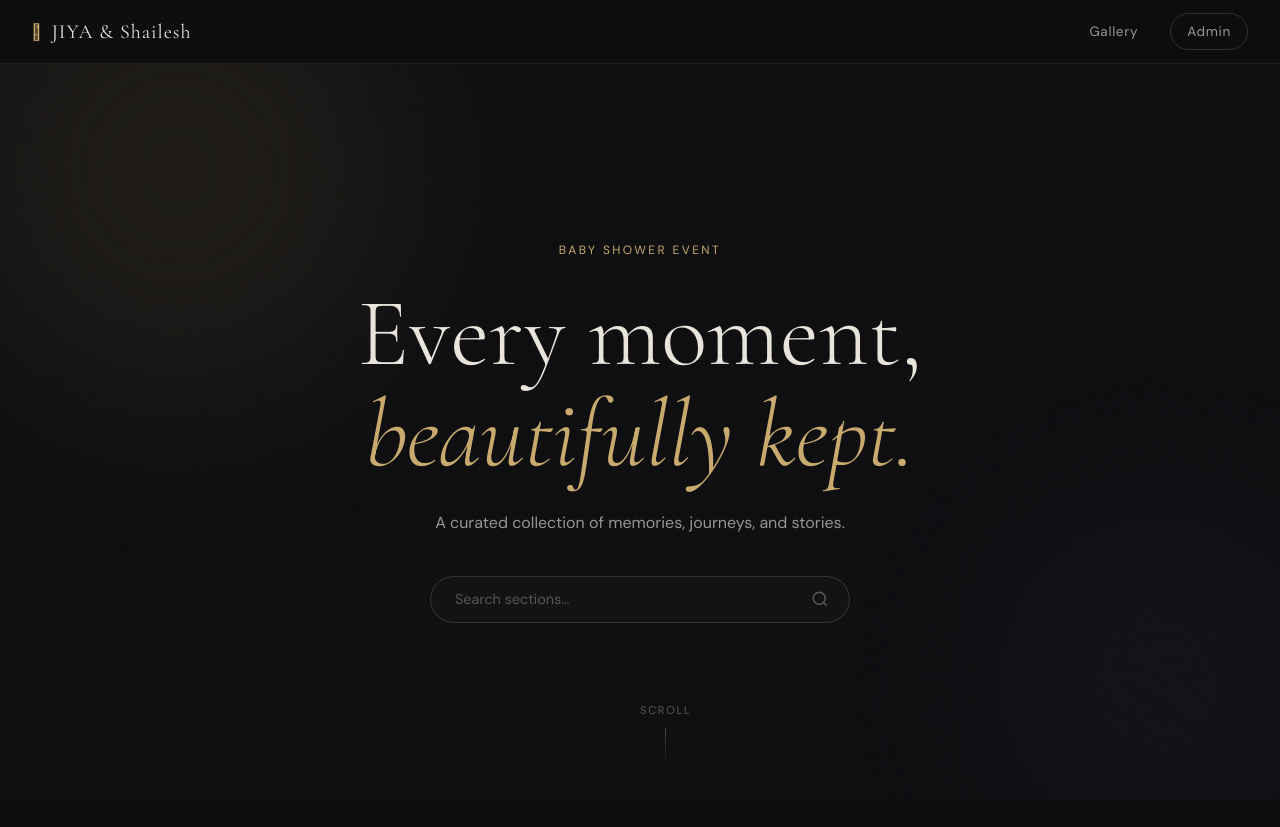
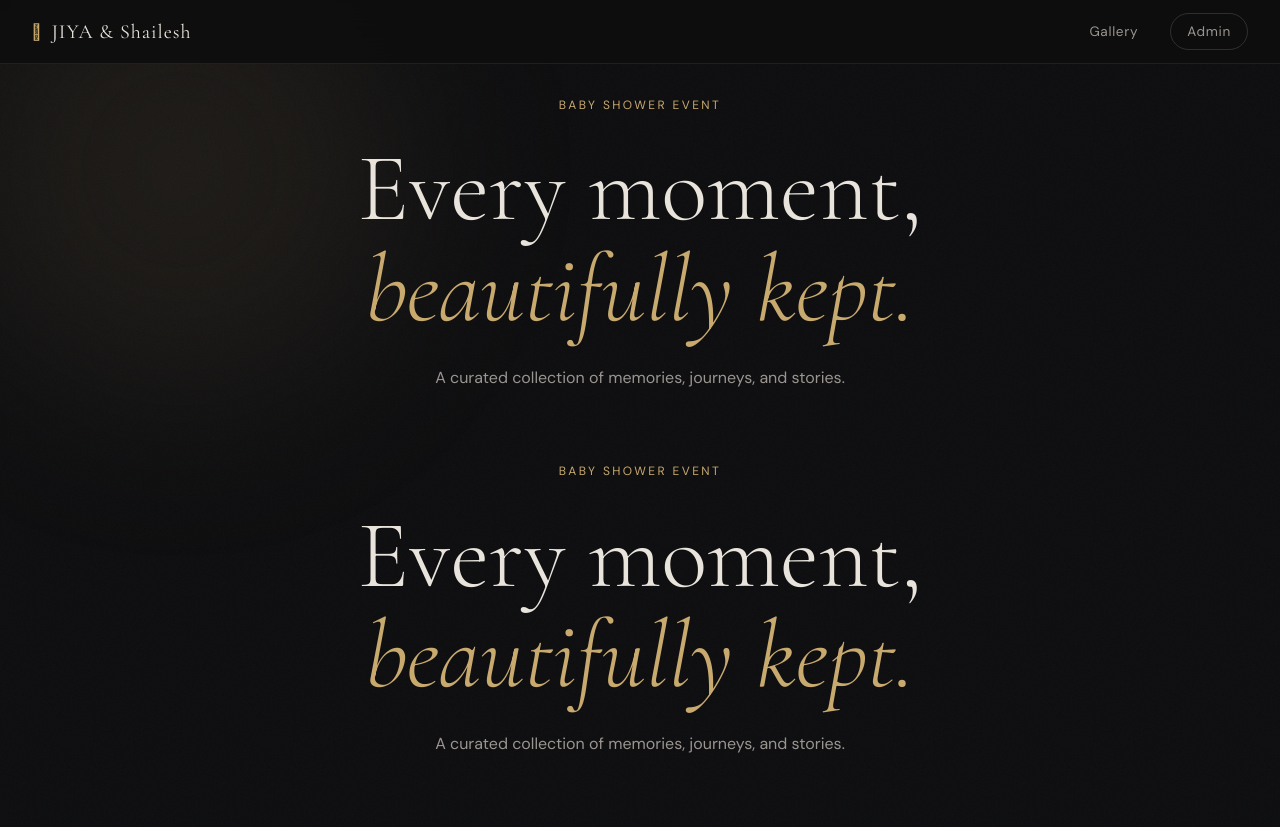
Before and after one commit to Henilshingala/jiyash-gallery, a Django app: page / in a window 1280 px wide. Shown: the top 827 px of the page. Run offline with Django 4.2, Linux system fonts and the light colour scheme; data comes from the database, SQL or seed files in the repository.

Commit message:
UI: Removed homepage search and added media preloading optimizations

```diff
--- a/templates/home.html
+++ b/templates/home.html
@@ -15,29 +15,11 @@
     <p class="hero-eyebrow">Baby Shower Event</p>
     <h1 class="hero-title">Every moment,<br><em>beautifully kept.</em></h1>
     <p class="hero-sub">A curated collection of memories, journeys, and stories.</p>
-    <!-- Search -->
-    <form class="hero-search" method="get" action="{% url 'home' %}">
-      <input type="text" name="q" value="{{ query }}" placeholder="Search sections…" class="search-input" autocomplete="off">
-      <button type="submit" class="search-btn">
-        <svg width="18" height="18" viewBox="0 0 24 24" fill="none" stroke="currentColor" stroke-width="2"><circle cx="11" cy="11" r="8"/><path d="m21 21-4.35-4.35"/></svg>
-      </button>
-    </form>
+  <div class="hero-content">
+    <p class="hero-eyebrow">Baby Shower Event</p>
+    <h1 class="hero-title">Every moment,<br><em>beautifully kept.</em></h1>
+    <p class="hero-sub">A curated collection of memories, journeys, and stories.</p>
   </div>
-  <div class="hero-scroll-hint">
-    <span>Scroll</span>
-    <div class="scroll-line"></div>
-  </div>
-</section>
-
-<!-- Sections Grid -->
-<section class="gallery-sections">
-  <div class="container">
-
-    {% if query %}
-    <div class="search-result-bar">
-      <p>Showing results for <strong>"{{ query }}"</strong> — {{ sections|length }} section(s) found. <a href="{% url 'home' %}">Clear</a></p>
-    </div>
-    {% endif %}
 
     {% if sections %}
     <div class="sections-grid">
```
Also changed, not shown: templates/section_detail.html (+32 -2 lines).
